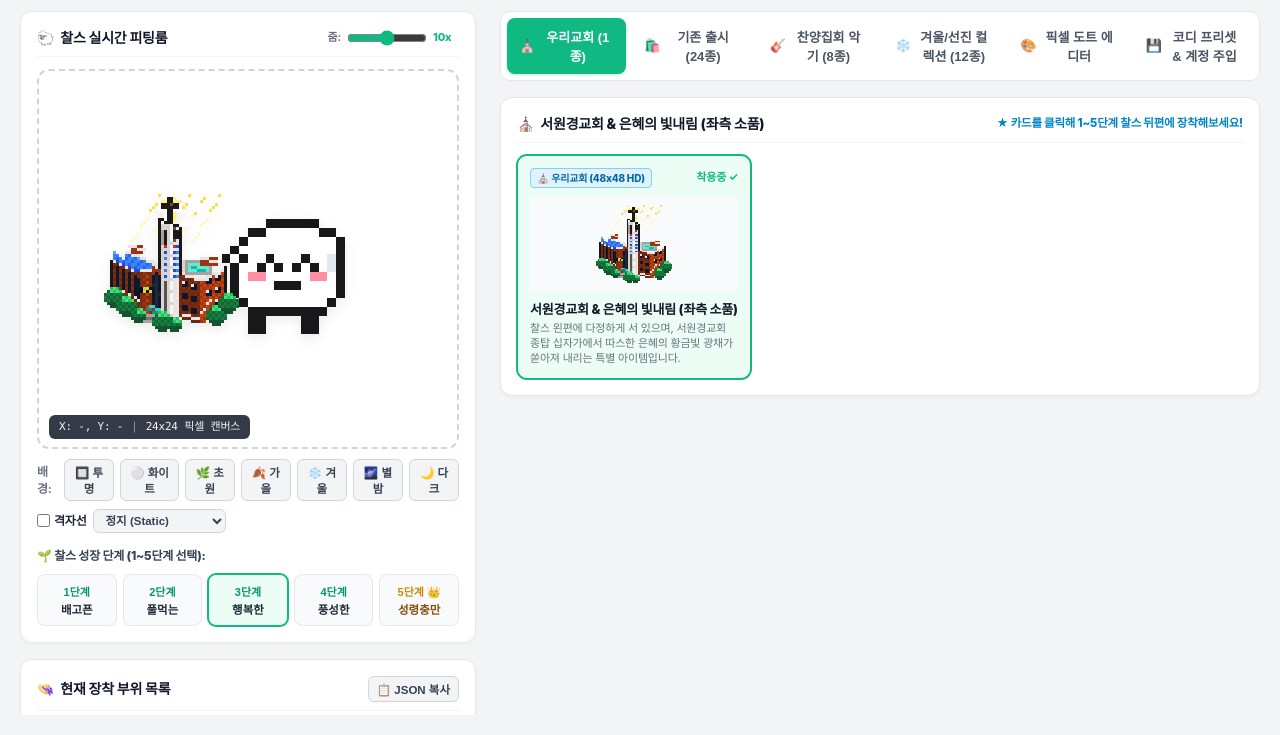
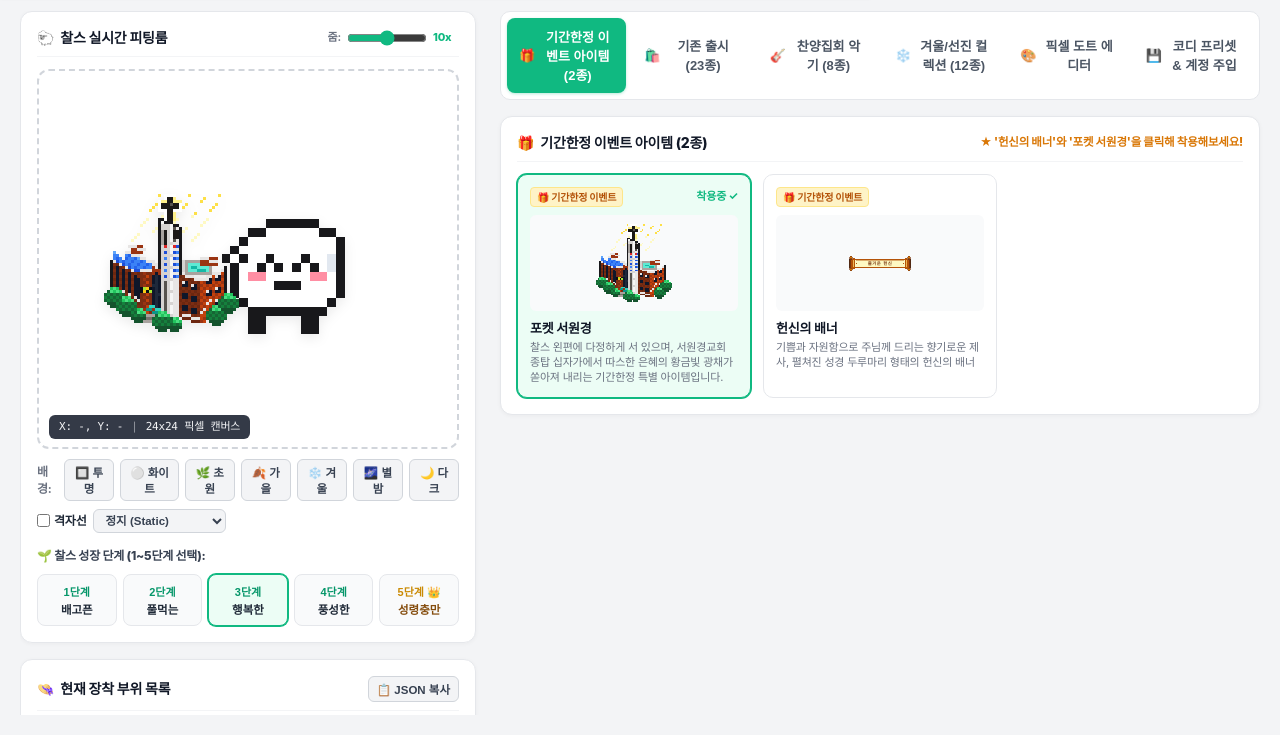
Before and after one commit to 1518ship-it/Charles-bible, a plain HTML site: page item-test.html in a window 1280 px wide. Shown: the part 72-807 px from the top of the page. Drawn offline with Linux system fonts and the light colour scheme; a web font is replaced by a local one.

Commit message:
feat(studio): group limited event items into one category with updated names (v11.5)

```diff
--- a/item-test.html
+++ b/item-test.html
@@ -12,8 +12,8 @@
   <meta http-equiv="Expires" content="0">
 
   <!-- 스타일시트 -->
-  <link rel="stylesheet" href="css/pixel-theme.css?v=11.4">
-  <link rel="stylesheet" href="css/item-test.css?v=11.4">
+  <link rel="stylesheet" href="css/pixel-theme.css?v=11.5">
+  <link rel="stylesheet" href="css/item-test.css?v=11.5">
 </head>
 <body class="studio-body">
 
@@ -151,11 +151,11 @@
 
       <!-- 상단 6개 탭 버튼 -->
       <div class="studio-tabs-bar">
-        <button type="button" class="studio-tab-btn active" data-tab="church">
-          <span>⛪</span> 우리교회 (1종)
+        <button type="button" class="studio-tab-btn active" data-tab="event">
+          <span>🎁</span> 기간한정 이벤트 아이템 (2종)
         </button>
         <button type="button" class="studio-tab-btn" data-tab="released">
-          <span>🛍️</span> 기존 출시 (24종)
+          <span>🛍️</span> 기존 출시 (23종)
         </button>
         <button type="button" class="studio-tab-btn" data-tab="praise">
           <span>🎸</span> 찬양집회 악기 (8종)
@@ -171,16 +171,16 @@
         </button>
       </div>
 
-      <!-- 탭 0: 서원경교회 3D 조감도 배경 아이템 목록 (기본 활성) -->
-      <div id="tab-pane-church" class="tab-pane active">
+      <!-- 탭 0: 기간한정 이벤트 아이템 목록 (기본 활성) -->
+      <div id="tab-pane-event" class="tab-pane active">
         <div class="studio-card">
           <div class="studio-card-header">
             <div class="studio-card-title">
-              <span>⛪</span> 서원경교회 & 은혜의 빛내림 (좌측 소품)
+              <span>🎁</span> 기간한정 이벤트 아이템 (2종)
             </div>
-            <span style="font-size: 11.5px; color: #0284c7; font-weight: 800;">★ 카드를 클릭해 1~5단계 찰스 뒤편에 장착해보세요!</span>
+            <span style="font-size: 11.5px; color: #d97706; font-weight: 800;">★ '헌신의 배너'와 '포켓 서원경'을 클릭해 착용해보세요!</span>
           </div>
-          <div id="church-items-container" class="item-cards-grid">
+          <div id="event-items-container" class="item-cards-grid">
             <!-- JS 동적 주입 -->
           </div>
         </div>
@@ -316,12 +316,12 @@
 
           <div style="display: grid; grid-template-columns: repeat(2, 1fr); gap: 12px; margin-bottom: 20px;">
             <button type="button" class="ctrl-btn" style="padding: 12px; text-align: left; border-color: #f59e0b; background: #fefce8; grid-column: span 2;" onclick="ItemStudio.applyPreset('joyful_devotion')">
-              <div style="font-size: 14px; font-weight: 800; color: #b45309;">📜 즐거운 헌신 두루마리 세트 (NEW)</div>
-              <div style="font-size: 11px; color: #d97706; margin-top: 3px;">즐거운 헌신 두루마리 배너 + 작은 성경책 + 밀짚모자 (3단계 찰스)</div>
+              <div style="font-size: 14px; font-weight: 800; color: #b45309;">🎁 기간한정 헌신 세트 (NEW)</div>
+              <div style="font-size: 11px; color: #d97706; margin-top: 3px;">헌신의 배너 + 포켓 서원경 + 작은 성경책 (3단계 찰스)</div>
             </button>
             <button type="button" class="ctrl-btn" style="padding: 12px; text-align: left; border-color: #38bdf8; background: #f0f9ff; grid-column: span 2;" onclick="ItemStudio.applyPreset('church_sunday')">
-              <div style="font-size: 14px; font-weight: 800; color: #0369a1;">⛪ 서원경교회 주일 예배 세트 (NEW)</div>
-              <div style="font-size: 11px; color: #0284c7; margin-top: 3px;">서원경교회 & 은혜의 빛내림 좌측 소품 + 성경책 + 범생이안경 (3단계 찰스)</div>
+              <div style="font-size: 14px; font-weight: 800; color: #0369a1;">⛪ 서원경교회 주일 예배 세트</div>
+              <div style="font-size: 11px; color: #0284c7; margin-top: 3px;">포켓 서원경 좌측 소품 + 성경책 + 범생이안경 (3단계 찰스)</div>
             </button>
             <button type="button" class="ctrl-btn" style="padding: 12px; text-align: left;" onclick="ItemStudio.applyPreset('classic')">
               <div style="font-size: 14px; font-weight: 800;">🌾 시골 목장 클래식 세트</div>
@@ -390,9 +390,9 @@
   <div id="studio-toast" class="studio-toast">알림</div>
 
   <!-- 스크립트 로드 순서: 그래픽 -> 달란트/스토리지 -> 스튜디오 제어 -->
-  <script src="js/charles-pixel.js?v=11.4"></script>
-  <script src="js/talent.js?v=11.4"></script>
-  <script src="js/storage.js?v=11.4"></script>
-  <script src="js/item-test.js?v=11.4"></script>
+  <script src="js/charles-pixel.js?v=11.5"></script>
+  <script src="js/talent.js?v=11.5"></script>
+  <script src="js/storage.js?v=11.5"></script>
+  <script src="js/item-test.js?v=11.5"></script>
 </body>
 </html>
--- a/js/charles-pixel.js
+++ b/js/charles-pixel.js
@@ -1557,10 +1557,10 @@ function buildChurch48To24Pixels(base48, extra48, shiftGx = 0, shiftGy = 0, offs
 const CHURCH_BG_ITEM_PIXELS = {
   'side_church_glow_full_left': {
     slot: 'side',
-    name: '서원경교회 & 은혜의 빛내림 (좌측 소품)',
-    category: '우리교회',
+    name: '포켓 서원경',
+    category: '기간한정 이벤트',
     icon: '⛪',
-    desc: '찰스 왼편에 다정하게 서 있으며, 서원경교회 종탑 십자가에서 따스한 은혜의 황금빛 광채가 쏟아져 내리는 특별 아이템입니다.',
+    desc: '찰스 왼편에 다정하게 서 있으며, 서원경교회 종탑 십자가에서 따스한 은혜의 황금빛 광채가 쏟아져 내리는 기간한정 특별 아이템입니다.',
     pixels: buildChurch48To24Pixels(SEOWONKYUNG_CHURCH_RAW_48, SEOWONKYUNG_CHURCH_SUNBEAMS_48, 0, 0, 2.2, 0.34, -10.0)
   }
 };
@@ -1790,7 +1790,7 @@ const PRAISE_BANNER_THEMES = {
     bg: '#f7fee7', border: '#65a30d', text: '#3f6212',
     primary: '#84cc16', dark: '#4d7c0f', light: '#ecfccb'
   },
-  // 📜 즐거운 헌신 - 성경 두루마리 (Scroll) 스타일 배너
+  // 📜 헌신의 배너 - 성경 두루마리 (Scroll) 스타일 배너
   'banner_joyful_devotion': {
     title: '즐거운 헌신', icon: '📜',
     bg: '#fef9c3', border: '#b45309', text: '#78350f',
--- a/js/item-test.js
+++ b/js/item-test.js
@@ -616,30 +616,45 @@ const ItemStudio = {
   },
 
   renderAllCatalogs() {
-    this.renderChurchCatalog();
+    this.renderEventCatalog();
     this.renderCurrentCatalog();
     this.renderPraiseMusicCatalog();
     this.renderPrototypeCatalog();
   },
 
-  // 0. 서원경교회 3D 조감도 배경 카탈로그 렌더링
-  renderChurchCatalog() {
-    const container = document.getElementById('church-items-container');
-    if (!container || typeof CHURCH_BG_ITEM_PIXELS === 'undefined') return;
+  // 0. 기간한정 이벤트 아이템 카탈로그 렌더링 (포켓 서원경 & 헌신의 배너)
+  renderEventCatalog() {
+    const container = document.getElementById('event-items-container');
+    if (!container) return;
+
+    // 이벤트 아이템 2종: 포켓 서원경 + 헌신의 배너
+    const eventItems = [];
+    if (typeof CHURCH_BG_ITEM_PIXELS !== 'undefined' && CHURCH_BG_ITEM_PIXELS['side_church_glow_full_left']) {
+      eventItems.push({ id: 'side_church_glow_full_left', ...CHURCH_BG_ITEM_PIXELS['side_church_glow_full_left'] });
+    }
+    if (typeof TALENT_ITEMS !== 'undefined' && TALENT_ITEMS['banner_joyful_devotion']) {
+      eventItems.push({ id: 'banner_joyful_devotion', ...TALENT_ITEMS['banner_joyful_devotion'] });
+    }
 
     let html = '';
-    for (const [id, item] of Object.entries(CHURCH_BG_ITEM_PIXELS)) {
+    for (const item of eventItems) {
+      const id = item.id;
       const isEq = this.isEquipped(id);
-      const iconSvg = this.generateItemSvg(item.pixels, 4, 88);
+      let iconSvg = '';
+      if (item.pixels) {
+        iconSvg = this.generateItemSvg(item.pixels, 4, 88);
+      } else if (typeof getAccessoryIconSvg === 'function') {
+        iconSvg = getAccessoryIconSvg(id);
+      }
 
       html += `
         <div class="item-test-card ${isEq ? 'equipped' : ''}" onclick="ItemStudio.toggleEquip('${id}')" id="card-${id}">
           <div class="item-card-top">
-            <span class="item-slot-tag" style="background: #e0f2fe; color: #0369a1; border: 1px solid #7dd3fc;">⛪ ${item.category} (48x48 HD)</span>
+            <span class="item-slot-tag" style="background: #fef3c7; color: #b45309; border: 1px solid #fde68a;">🎁 ${item.category || item.slot}</span>
             <span class="item-equip-status">${isEq ? '착용중 ✓' : ''}</span>
           </div>
           <div class="item-preview-box" style="height: 96px;">
-            ${iconSvg || `<span style="font-size: 28px;">${item.icon || '⛪'}</span>`}
+            ${iconSvg || `<span style="font-size: 28px;">${item.icon || '🎁'}</span>`}
           </div>
           <div class="item-title">${item.name}</div>
           <div class="item-desc">${item.desc || ''}</div>
@@ -680,6 +695,7 @@ const ItemStudio = {
     const items = (typeof TALENT_ITEMS !== 'undefined') ? TALENT_ITEMS : {};
 
     for (const [id, item] of Object.entries(items)) {
+      if (id === 'banner_joyful_devotion') continue; // 기간한정 이벤트 탭에 단독 노출
       const isEq = this.isEquipped(id);
       const iconSvg = (typeof getAccessoryIconSvg === 'function') ? getAccessoryIconSvg(id) : '';
 
@@ -1259,7 +1275,7 @@ pixels: ${JSON.stringify(this.customPixels)}`;
     if (presetName === 'joyful_devotion') {
       this.equipped = {
         banner: 'banner_joyful_devotion',
-        head: 'head_straw_hat',
+        side: 'side_church_glow_full_left',
         hold: 'hold_bible'
       };
       this.setStage(3);
--- a/js/talent.js
+++ b/js/talent.js
@@ -253,15 +253,15 @@ const TALENT_ITEMS = {
   'banner_joyful_devotion': {
     id: 'banner_joyful_devotion',
     slot: 'banner',
-    category: '배너',
-    name: '즐거운 헌신 두루마리 배너',
+    category: '기간한정 이벤트',
+    name: '헌신의 배너',
     songTitle: '즐거운 헌신',
     price: 0,
     inShop: false,
     isEventReward: true,
     icon: '📜',
     themeColor: '#d97706',
-    desc: '기쁨과 자원함으로 주님께 드리는 향기로운 제사, 펼쳐진 성경 두루마리 배너'
+    desc: '기쁨과 자원함으로 주님께 드리는 향기로운 제사, 펼쳐진 성경 두루마리 형태의 헌신의 배너'
   },
   'banner_all_my_possession': {
     id: 'banner_all_my_possession',
```
